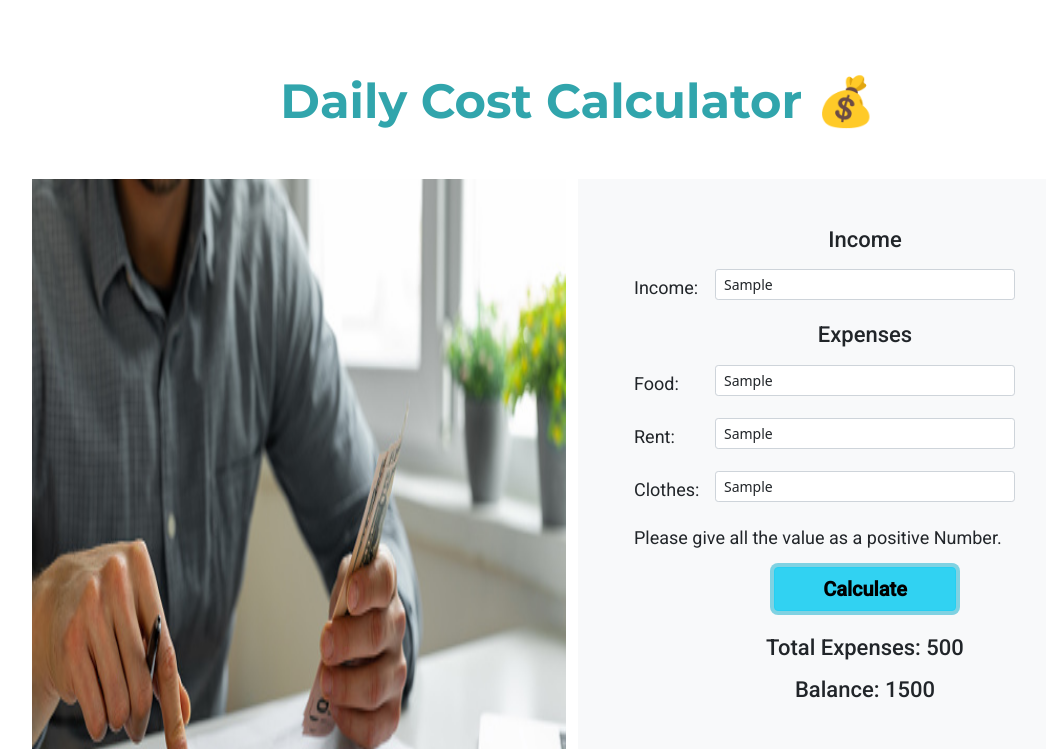
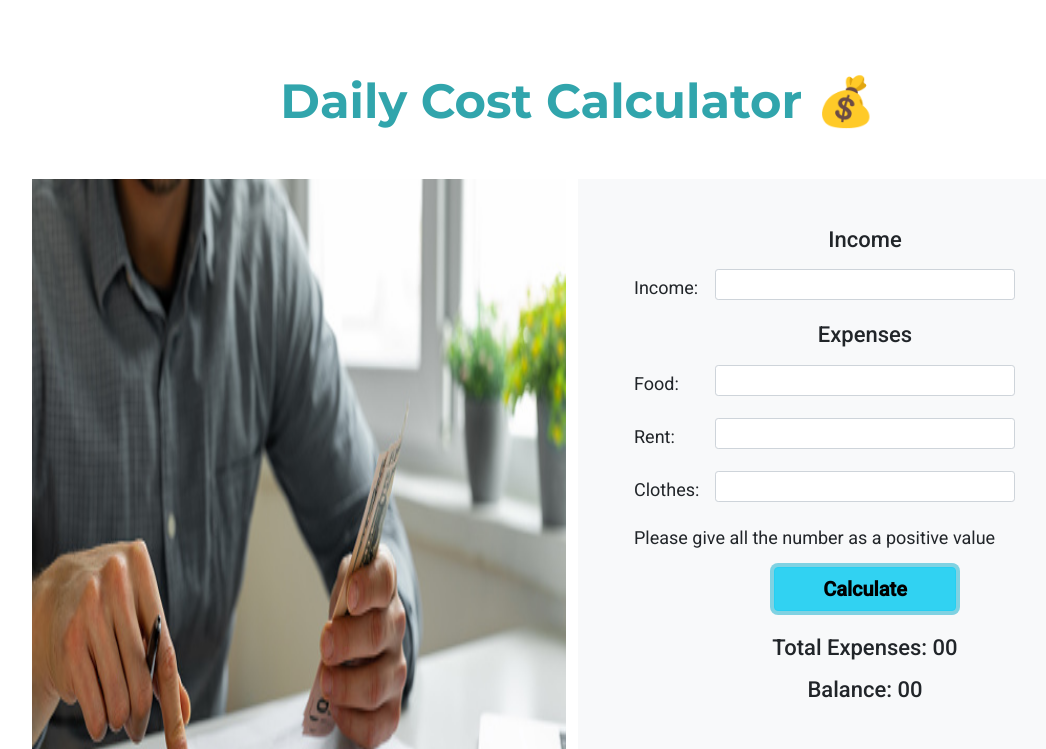
Before and after one commit to rabiulDev/money-master, a plain HTML site: page index.html in a window 1280 px wide. Both pictures are taken after typing "Sample", "Sample", "Sample", "Sample", "Sample" into the empty fields and a click on the button "Calculate". Shown: the top 749 px of the page, without its empty margins (62-1108 px from the left). Drawn offline with Linux system fonts and the light colour scheme.

Commit message:
calculate function implemented

```diff
--- a/index.html
+++ b/index.html
@@ -104,10 +104,12 @@
               </button>
               <!-- TOTAL EXPENSES  -->
               <h3 class="cal-header-text mb-3">
-                Total Expenses: <span>500</span>
+                Total Expenses: <span id="total-expenses">00</span>
               </h3>
               <!-- TOTAL BALANCE  -->
-              <h3 class="cal-header-text mb-5">Balance: <span>1500</span></h3>
+              <h3 class="cal-header-text mb-5">
+                Balance: <span id="balance">00</span>
+              </h3>
 
               <!-- SAVING SECTION  -->
               <div class="row mb-3">
--- a/js/calculator.js
+++ b/js/calculator.js
@@ -1,23 +1,61 @@
 function getInputNumber(id) {
     const element = document.getElementById(id).value;
     const valueAsNumber = parseFloat(element);
-    if (isNaN(valueAsNumber) || valueAsNumber < 0) {
-        const errMassage = document.getElementById("err-message")
-        errMassage.innerText = "Please give all the value as a positive Number.";
-    }
-    else {
-        return valueAsNumber;
-    }
+    return valueAsNumber;
+
 
 }
 
+function setValue(id) {
+    const element = document.getElementById(id);
+    element.value = "";
+}
 
 // HANDLE CALCULATE BUTTON
 
 document.getElementById('calculate').addEventListener('click',
     function () {
-        const incomeMoney = getInputNumber("income-field")
-        console.log(incomeMoney)
+        const incomeMoney = getInputNumber("income-field");
+
+        // EXPENSE MONEY
+        const foodMoney = getInputNumber("food-field");
+        const rentMoney = getInputNumber("rent-field");
+        const clothMoney = getInputNumber("cloth-field")
+
+        const allExpenses = foodMoney + rentMoney + clothMoney;
+
+        if (isNaN(incomeMoney) || isNaN(allExpenses) || incomeMoney < 0 || allExpenses < 0) {
+            document.getElementById("err-message").innerText = "Please give all the number as a positive value"
+            // change input field value
+            setValue("income-field");
+            setValue("food-field");
+            setValue("rent-field");
+            setValue("cloth-field");
+            document.getElementById("total-expenses").innerText = "00"
+            document.getElementById("balance").innerText = "00"
+        }
+        else if (incomeMoney < allExpenses) {
+            document.getElementById("err-message").innerText = "You haven't enough money "
+            document.getElementById("total-expenses").innerText = "00"
+            document.getElementById("balance").innerText = "00"
+        }
+        else {
+            const totalExpense = allExpenses;
+            document.getElementById("total-expenses").innerText = totalExpense;
+            const balance = incomeMoney - totalExpense;
+            document.getElementById("balance").innerText = balance;
+
+            // change input field value
+            document.getElementById("err-message").innerText = ""
+            setValue("income-field");
+            setValue("food-field");
+            setValue("rent-field");
+            setValue("cloth-field");
+        }
+
+
+
+
 
     }
 )
```
